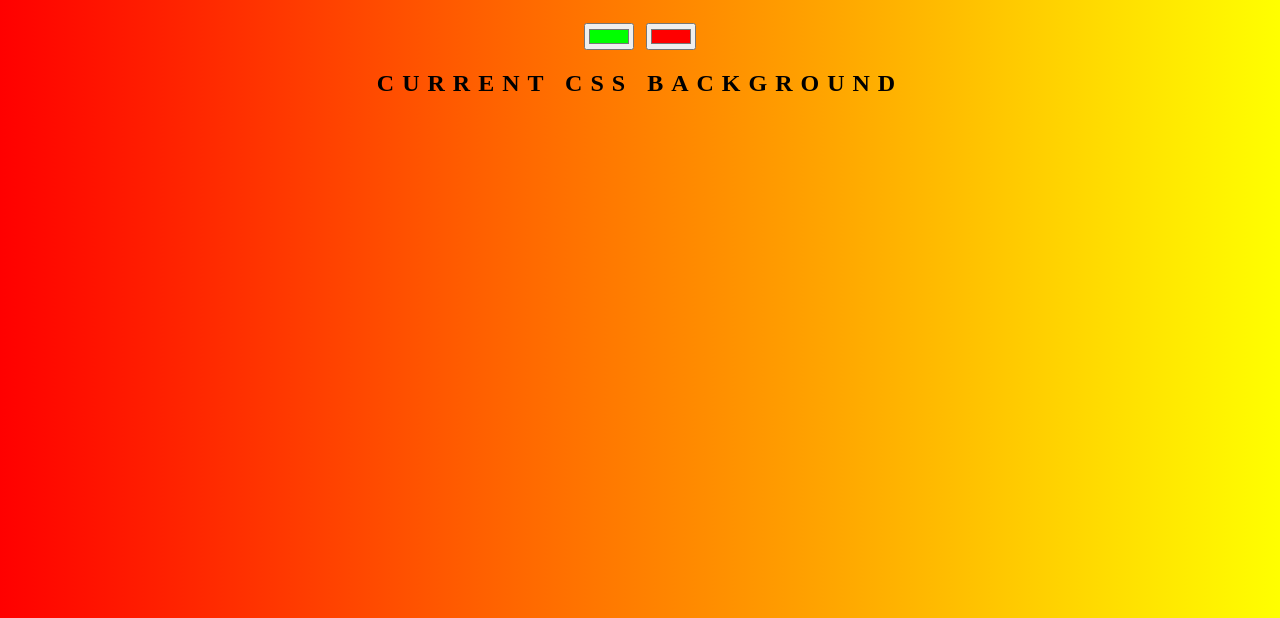
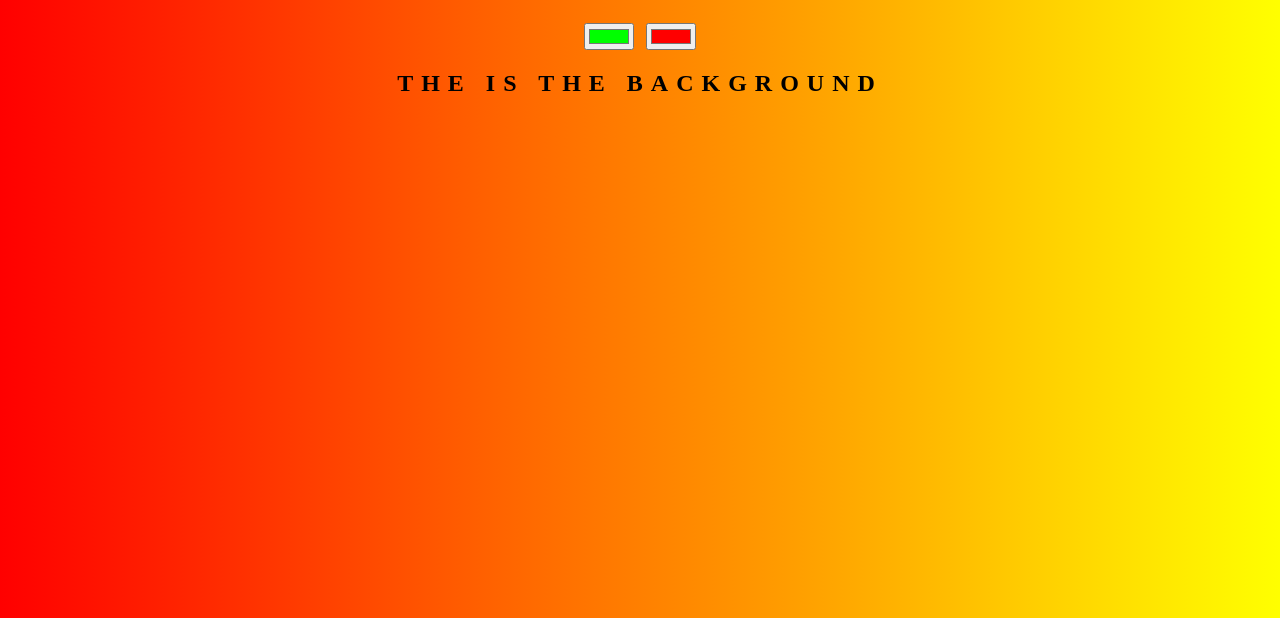
Before and after one commit to idris0077/remote-backgrund, a plain HTML site: page index.html in a window 1280 px wide. Shown: the part 182-800 px from the top of the page. Drawn offline with Linux system fonts and the light colour scheme.

Commit message:
changing text

```diff
--- a/index.html
+++ b/index.html
@@ -10,7 +10,7 @@
     <h1>Generator Background</h1>
     <input class="color1" type="color" name="color1" value="#00ff00">
     <input class="color2" type="color" name="color2" value="#ff0000">
-    <h2>Current CSS Background</h2>
+    <h2>The is the background</h2>
     <h3></h3>
     <script type="text/javascript" src="script.js"></script>
 </body>
```
